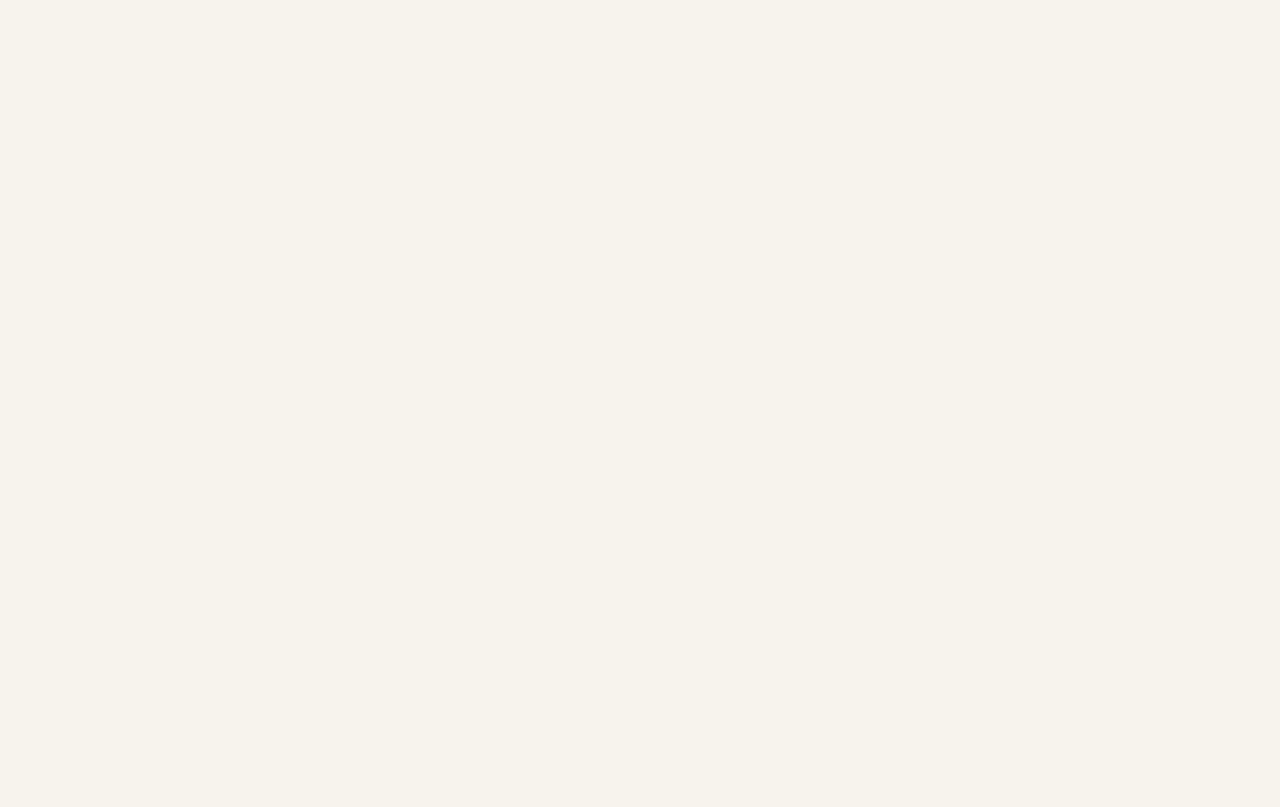
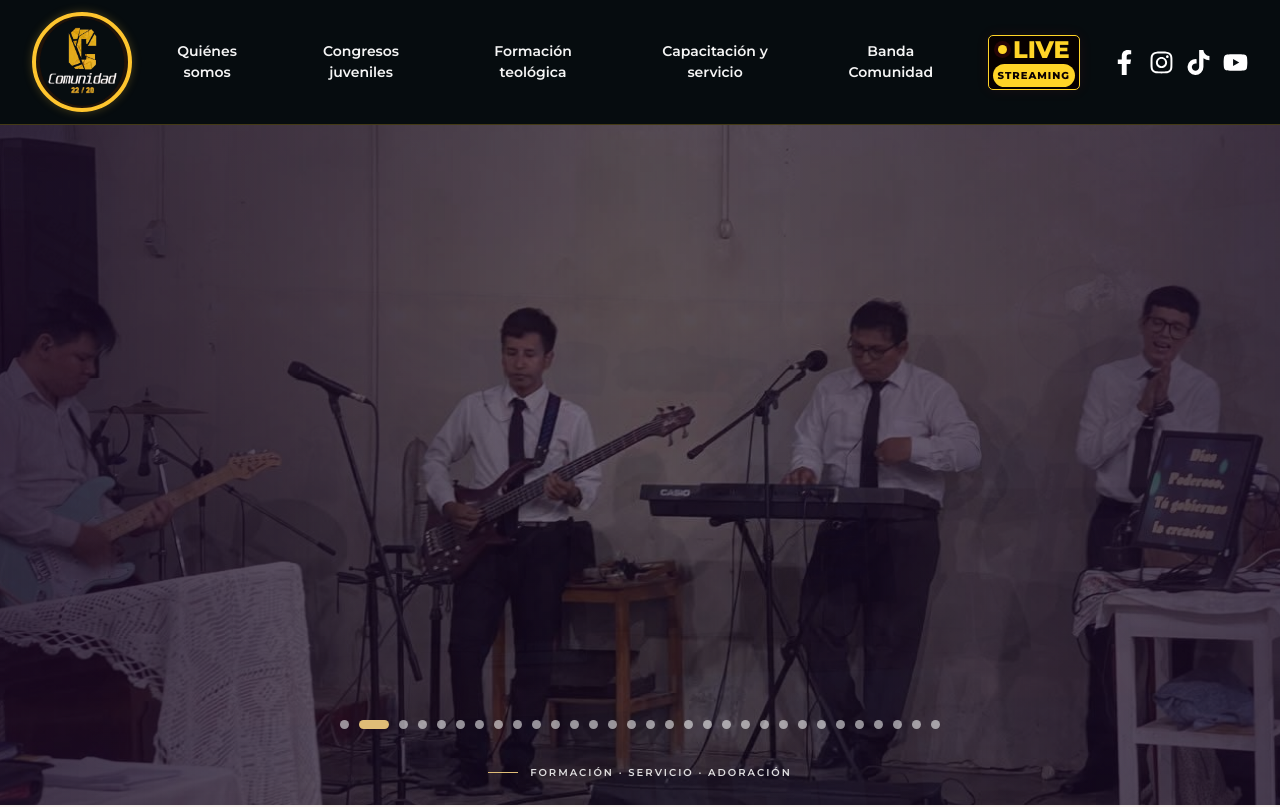
Before and after one commit to aloneluigifullstack/Comunidad2220, a React (Vite) app: page / in a window 1280 px wide. Shown: the top 807 px of the page. Built offline with nearby package versions, Linux system fonts and the light colour scheme; a web font is replaced by a local one.

Commit message:
Add files via upload

```diff
--- a/src/main.jsx
+++ b/src/main.jsx
@@ -1,14 +1,18 @@
+
 import React from "react";
 import ReactDOM from "react-dom/client";
 import { BrowserRouter } from "react-router-dom";
+
 import "bootstrap/dist/css/bootstrap.min.css";
 import "./index.css";
 import App from "./App";
 
 ReactDOM.createRoot(
-document.getElementById("root")
+  document.getElementById("root")
 ).render(
-<BrowserRouter basename="/Comunidad2220">
-  <App />
-</BrowserRouter>
+  <React.StrictMode>
+    <BrowserRouter>
+      <App />
+    </BrowserRouter>
+  </React.StrictMode>
 );
```
